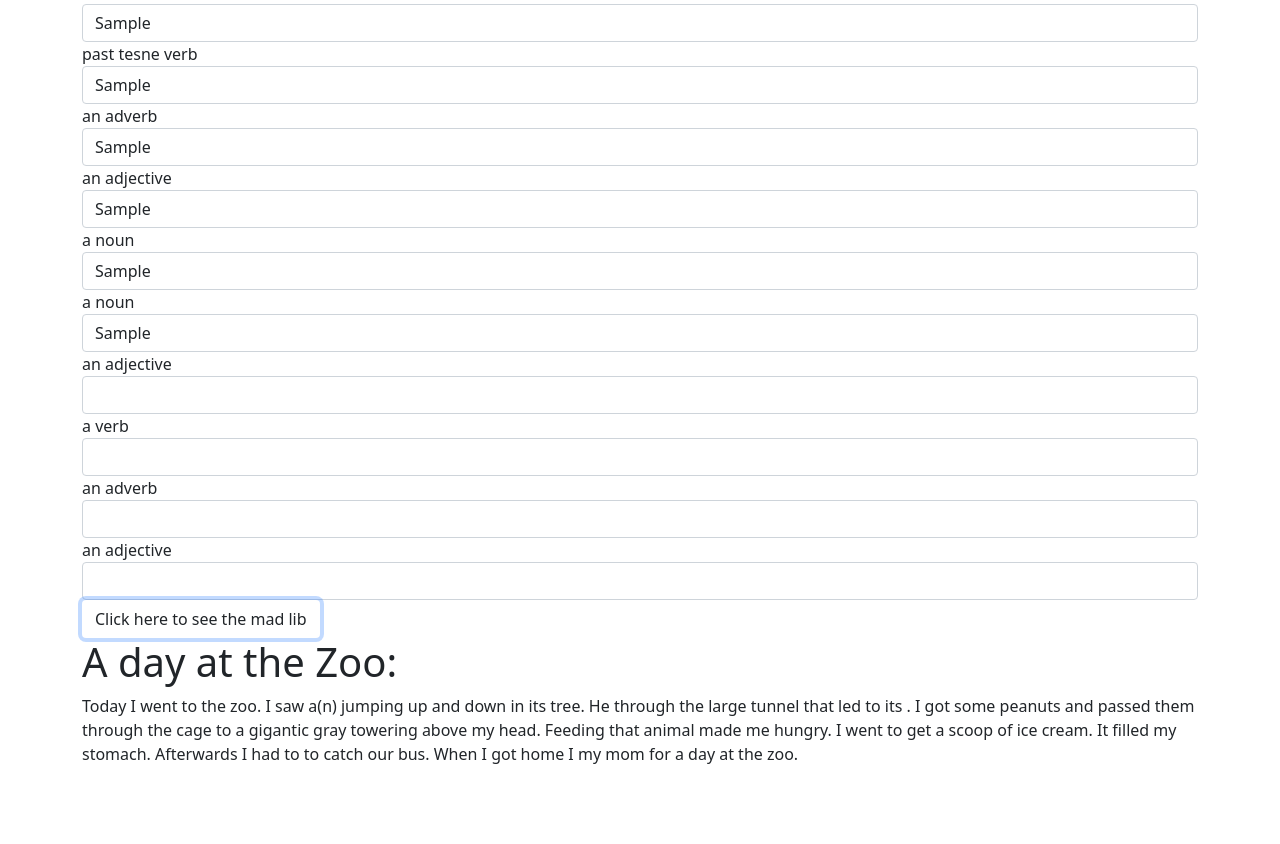
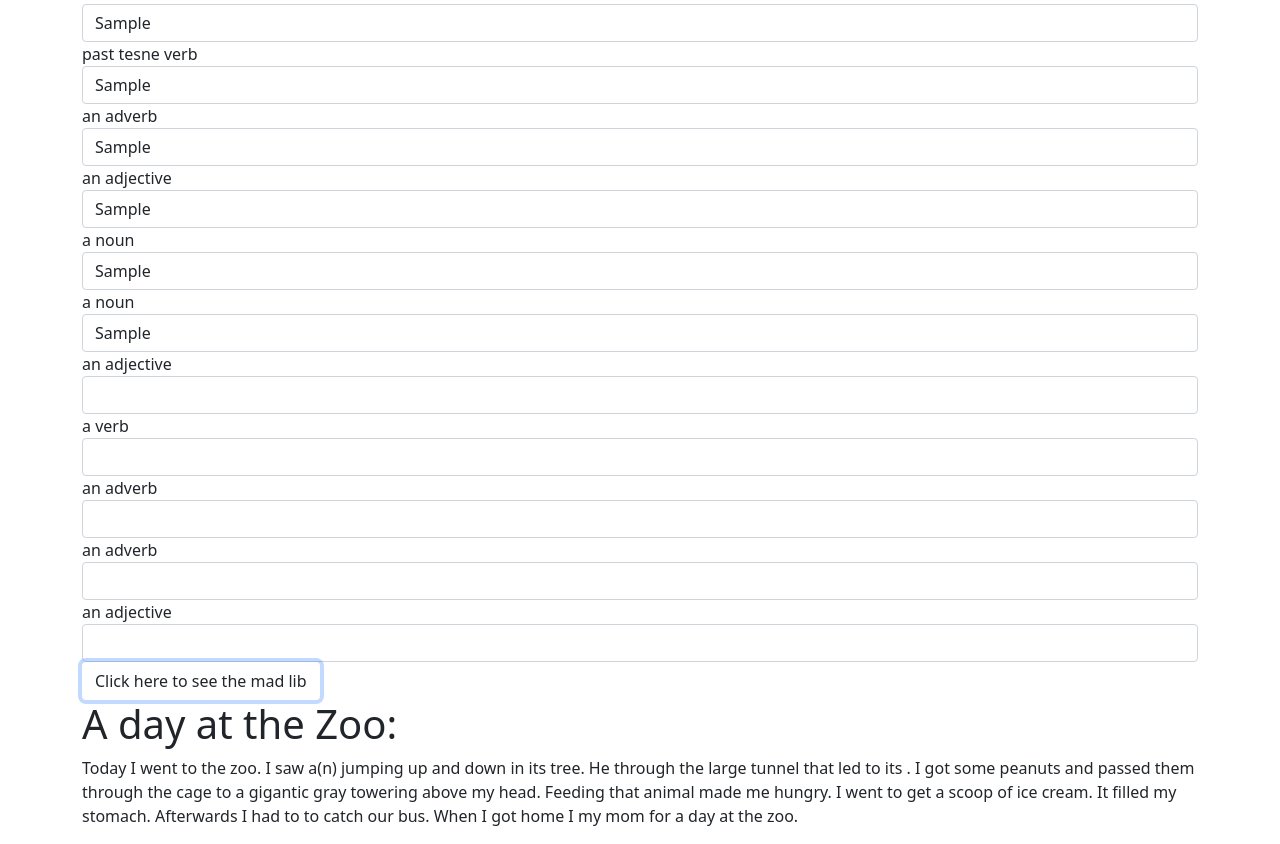
Before and after one commit to 88-1982/madlibs, a plain HTML site: page index.html in a window 1280 px wide. Both pictures are taken after typing "Sample", "Sample", "Sample", "Sample", "Sample", "Sample" into the empty fields and a click on the button "Click here to see the mad lib". Shown: the part 76-920 px from the top of the page. Before the commit the page ends 858 px from the top, so only its background shows below. Drawn offline with Linux system fonts and the light colour scheme.

Commit message:
correct html classes to tags
Co-authored-by: Theron Packus <tlpackus@gmail.com>
Co-authored-by: DeAunte Hall <godsofolympus88@gmail.com>

```diff
--- a/index.html
+++ b/index.html
@@ -16,8 +16,8 @@
           <input id="noun1" class="form-control" type="text">
         </div>
         <div class="form-group">
-          <label for="verb-past-tense1">past tesne verb</label>
-          <input id="verb-past-tense1" class="form-control" type="text">
+          <label for="pastTenseVerb1">past tesne verb</label>
+          <input id="pastTenseVerb1" class="form-control" type="text">
         </div>
         <div class="form-group">
           <label for="adverb1">an adverb</label>
@@ -48,8 +48,12 @@
           <input id="adverb2" class="form-control" type="text">
         </div>
         <div class="form-group">
-          <label for="adjective2">an adjective</label>
-          <input id="adjective2" class="form-control" type="text">
+          <label for="pastTenseVerb2">an adverb</label>
+          <input id="pastTenseVerb2" class="form-control" type="text">
+        </div>
+        <div class="form-group">
+          <label for="adjective3">an adjective</label>
+          <input id="adjective3" class="form-control" type="text">
         </div>
 
 
@@ -60,7 +64,7 @@
     <div id="story">
       <h1>A day at the Zoo:</h1>
       <p>
-        Today I went to the zoo. I saw a(n)<span class="noun1"></span> jumping up and down in its tree. He <span class="verb-past-tense1"></span> <span class="adverb1"></span> through the large tunnel that led to its <span class="adjective1"></span> <span class="noun2"></span>. I got some peanuts and passed them through the cage to a gigantic gray <span class="noun3"></span> towering above my head. Feeding that animal made me hungry. I went to get a <span class="adjectve2"></span> scoop of ice cream. It filled my stomach. Afterwards I had to <span class="verb1"></span> <span class="adverb2"></span> to catch our bus. When I got home I <span class="verb-past-tense2"></span> my mom for a <span class="adjective2"></span> day at the zoo.
+        Today I went to the zoo. I saw a(n)<span id="userNoun1"></span> jumping up and down in its tree. He <span id="userPastTenseVerb1"></span> <span id="userAdverb1"></span> through the large tunnel that led to its <span id="userAdjective1"></span> <span id="userNoun2"></span>. I got some peanuts and passed them through the cage to a gigantic gray <span id="userNoun3"></span> towering above my head. Feeding that animal made me hungry. I went to get a <span id="userAdjective2"></span> scoop of ice cream. It filled my stomach. Afterwards I had to <span id="userVerb1"></span> <span id="userAdverb2"></span> to catch our bus. When I got home I <span id="userPastTenseVerb2"></span> my mom for a <span id="userAdjective3"></span> day at the zoo.
       </p>
     </div>
   </div>
--- a/js/scripts.js
+++ b/js/scripts.js
@@ -1,26 +1,18 @@
 $(document).ready(function() {
   $("#formOne").submit(function(event) {
-    const person1Input = $("input#noun").val()
-    const person2Input = $("input#verb-past-tense1").val()
-    const person3Input = $("input#adverb1").val()
-    const person4Input = $("input#adjective1").val()
-    const person5Input = $("input#noun2").val()
-    const person6Input = $("input#noun3").val()
-    const person7Input = $("input#adjective2").val()
-    const person8Input = $("input#verb1").val()
-    const person9Input = $("input#verb-past-tense2").val()
-    const person10Input = $("input#adjective2").val()
+    const person1Input = $("input#noun1").val();
+    const person2Input = $("input#pastTenseVerb1").val();
+    const person3Input = $("input#adverb1").val();
+    const person4Input = $("input#adjective1").val();
+    const person5Input = $("input#noun2").val();
+    const person6Input = $("input#noun3").val();
+    const person7Input = $("input#adjective2").val();
+    const person8Input = $("input#verb1").val();
+    const person9Input = $("input#adverb2").val();
+    const person10Input = $("input#pastTenseVerb2").val();
+    const person11Input = $("input#adjective3").val();
 
-    $("input#noun").text(person1Input)
-    $("input#verb-past-tense1").text(person2Input)
-    $("input#adverb1").text(person3Input)
-    $("input#adjective1").text(person4Input)
-    $("input#noun2").text(person5Input)
-    $("input#noun3").text(person6Input)
-    $("input#adjective2").text(person7Input)
-    $("input#verb1").text(person8Input)
-    $("input#verb-past-tense2").text(person9Input)
-    $("input#adjective2").text(person10Input)
+
 
 
     $("#story").show();
@@ -28,25 +20,3 @@ $(document).ready(function() {
     event.preventDefault()
   });
 });
-
-// $(document).ready(function() {
-//   $("#formOne").submit(function(event) {
-//     const person1Input = $("input#person1").val();
-//     const person2Input = $("input#person2").val();
-//     const animalInput= $("input#animal").val();
-//     const exclamationInput = $("input#exclamation").val();
-//     const verbInput = $("input#verb").val();
-//     const nounInput = $("input#noun").val();
-
-//     $(".person1").text(person1Input);
-//     $(".person2").text(person2Input);
-//     $(".animal").text(animalInput);
-//     $(".exclamation").text(exclamationInput);
-//     $(".verb").text(verbInput);
-//     $(".noun").text(nounInput);
-
-//     $("#story").show();
-
-//     event.preventDefault();
-//   });
-// });
```
